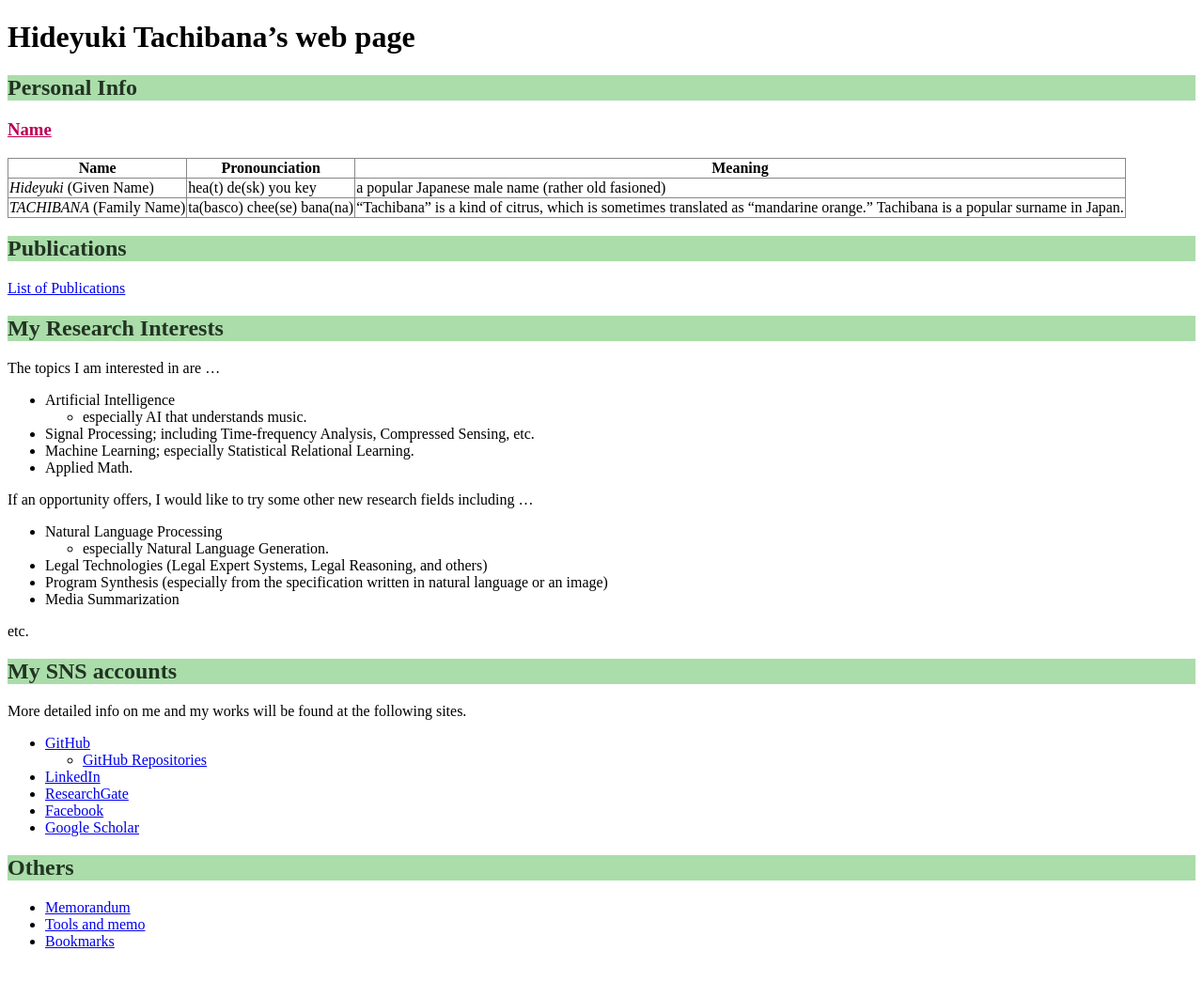
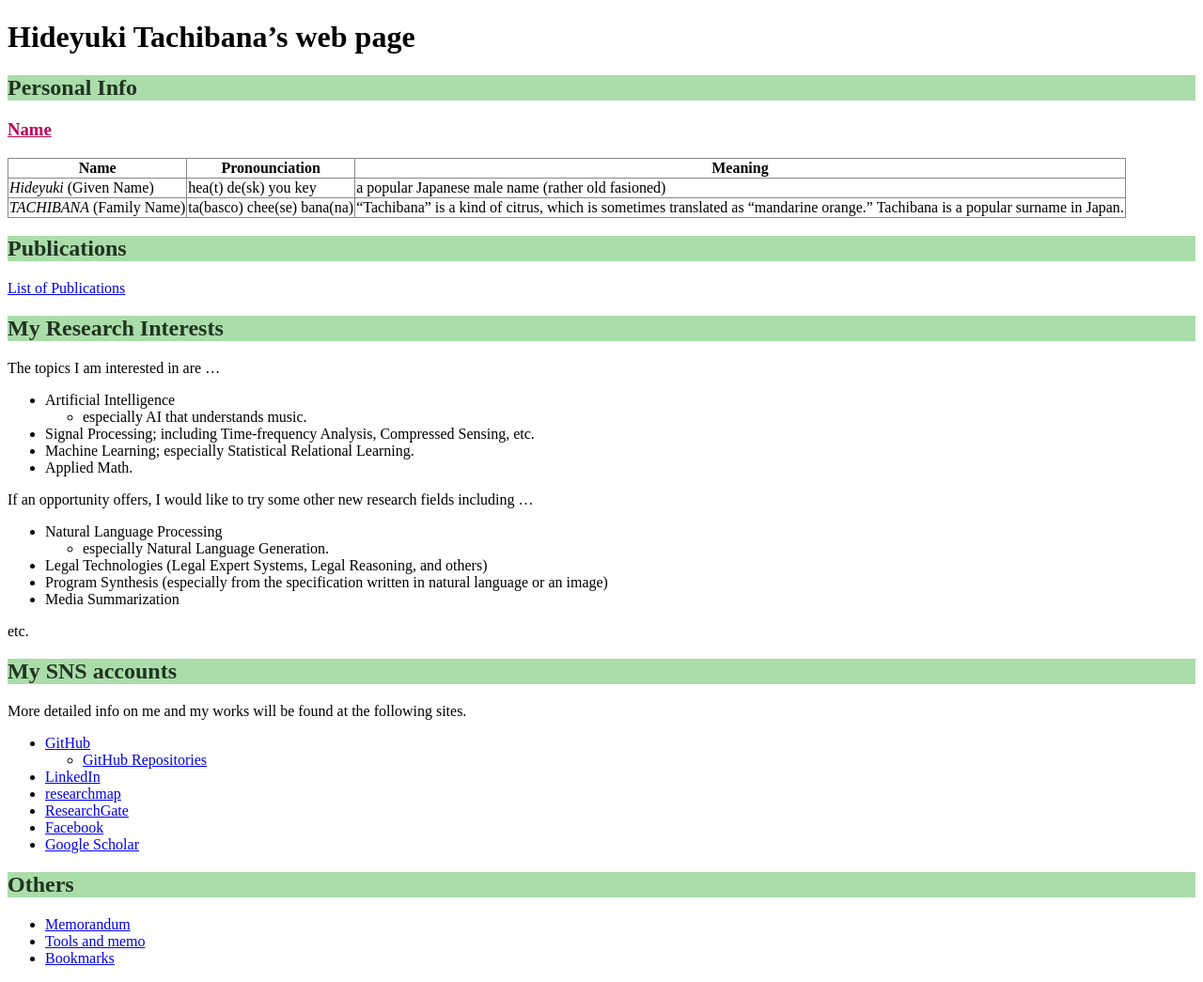
Before and after one commit to tachi-hi/tachi-hi.github.io, a Jekyll site: the page built from index.md, in a window 1280 px wide. Shown: the whole page at 94% size. Built offline with Jekyll 4.4.1, drawn with Linux system fonts in a browser that asks for light colours.

Commit message:
added researchmap

```diff
--- a/index.md
+++ b/index.md
@@ -47,6 +47,7 @@ More detailed info on me and my works will be found at the following sites.
 + [GitHub](https://github.com/tachi-hi)
    + [GitHub Repositories](https://github.com/tachi-hi?tab=repositories)
 + [LinkedIn](http://jp.linkedin.com/pub/hideyuki-tachibana/51/134/5a5)
++ [researchmap](http://researchmap.jp/tachi-hi/)
 + [ResearchGate](http://www.researchgate.net/profile/Hideyuki_Tachibana)
 + [Facebook](http://www.facebook.com/hideyuki.tachibana)
 + [Google Scholar](http://scholar.google.co.jp/citations?user=wAXtttwAAAAJ)
```
